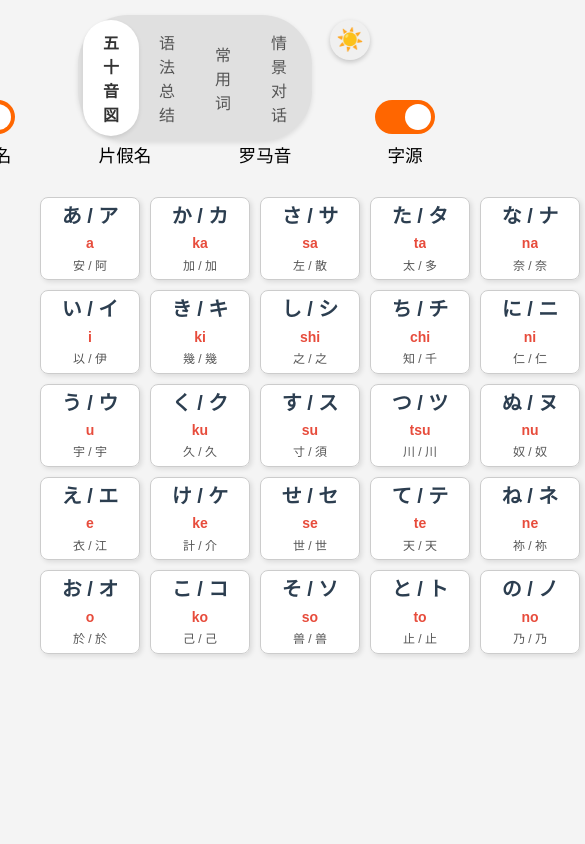
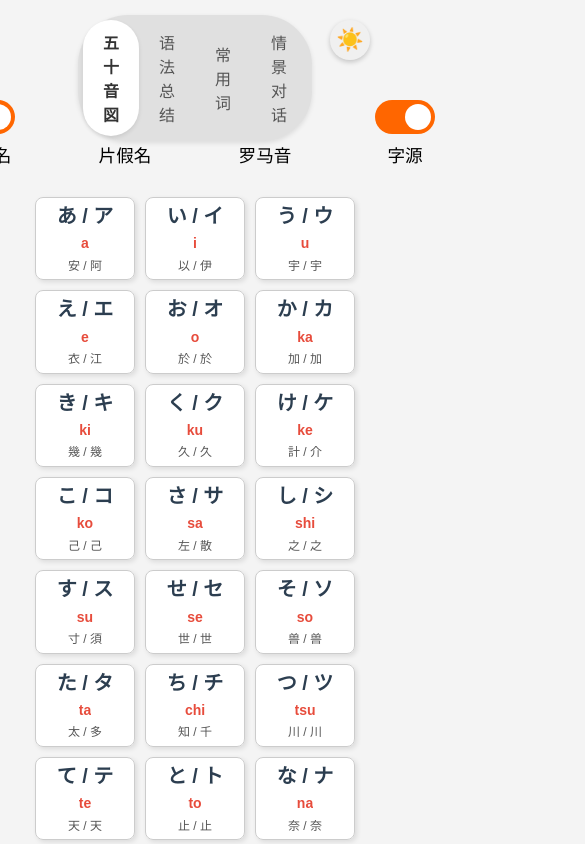
Before and after one commit to Q1CHENL/kana, a plain HTML site: page kana.html in a window 390 px wide. Shown: the top 844 px of the page, 585 px wide, since content can reach past the window. Drawn offline with Linux system fonts and the light colour scheme.

Commit message:
Change view mode based on window shape

```diff
--- a/styles.css
+++ b/styles.css
@@ -279,46 +279,38 @@ body.dark-mode .origins {
   margin: 0 auto;
 }
 
-/* Add new media query for landscape/limited height mode */
-@media (max-height: 1000px) {
+/* Combine landscape layout and scrollbar styles under orientation query */
+@media (orientation: landscape) {
     .kana-grid {
         display: grid;
         grid-auto-flow: column;
         grid-template-rows: repeat(5, auto);
         gap: 10px;
-        max-width: 100%;
-        padding: 0 20px;
-        justify-content: center; /* Center grid items horizontally */
-        margin: 0 auto; /* Keep the grid container centered if possible */
-        overflow-x: auto;
-        min-width: min-content;
-        /* Ensure container respects padding */
+        max-width: 100%; /* Allow full width */
+        padding: 0 20px; /* Horizontal padding */
+        justify-content: flex-start; /* Align grid items to the start */
+        margin: 0 auto;
+        overflow-x: auto; /* Enable horizontal scrolling */
+        min-width: min-content; /* Ensure grid respects content size */
         box-sizing: border-box;
-        /* Add some padding at the bottom if needed */
-        padding-bottom: 15px;
+        padding-bottom: 15px; /* Space for scrollbar */
     }
 
-    /* Show placeholders for ya and wa columns */
+    /* Show placeholders only in landscape */
     .placeholder {
         display: block;
         visibility: hidden;
         aspect-ratio: 1.2 / 1;
-        width: clamp(80px, min(calc(15vw - 10px), calc(15vh - 10px)), 120px);
+        /* Make width consistent with kana-button */
+        width: clamp(100px, min(calc(18vw - 20px), calc(18vh - 20px)), 130px);
     }
 
-    /* Keep other existing styles */
+    /* Adjust page content padding if needed */
     .page-content {
-        padding-bottom: 40px;
+        padding-bottom: 40px; /* Example adjustment */
     }
 
-    /* Font sizes removed from here - will be handled by container queries */
-    /* .kana-pair { ... } */
-    /* .romaji { ... } */
-    /* .origins { ... } */
-}
-
-/* Add horizontal scrolling indicators */
-@media (max-height: 1000px) {
+    /* --- Horizontal scrollbar styles --- */
     .kana-grid::-webkit-scrollbar {
         height: 8px;
     }
```
